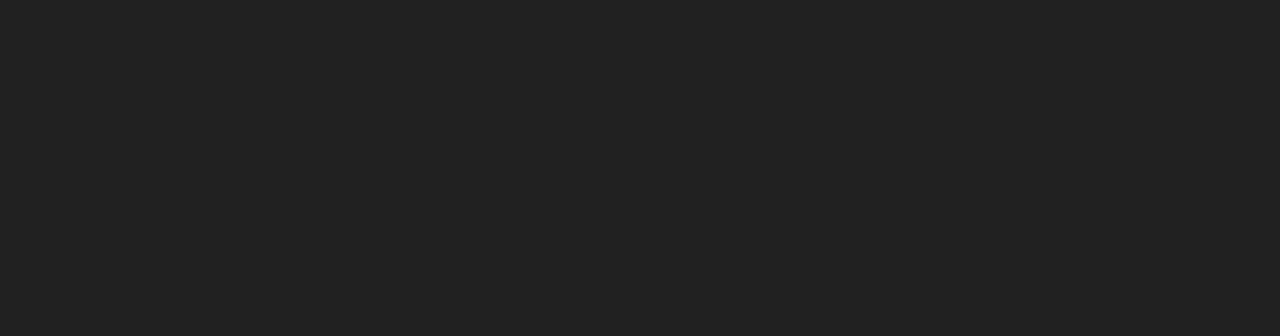
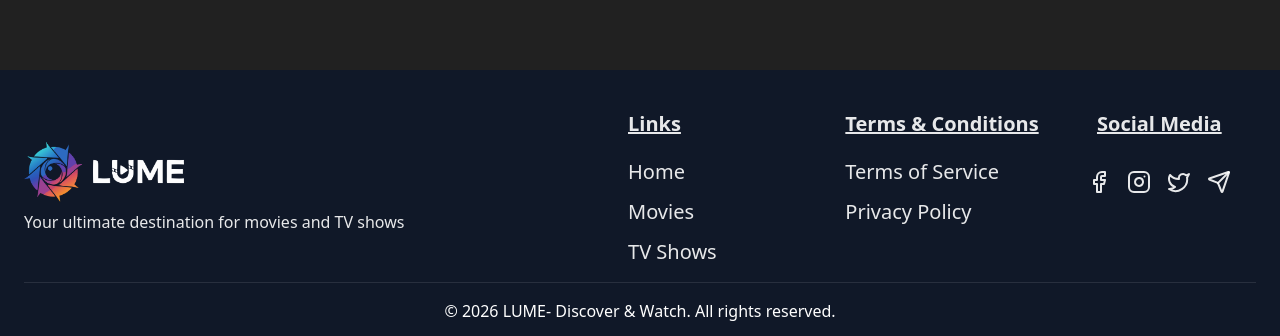
Before and after one commit to neoxsa/LUME-Movie-Str, a React (Vite) app: page / in a window 1280 px wide. Shown: the part 586-922 px from the top of the page. Before the commit the page ends 800 px from the top, so only its background shows below. Built offline with nearby package versions, Linux system fonts and the light colour scheme; no server answers.

Commit message:
Add Footer component

```diff
--- a/src/App.jsx
+++ b/src/App.jsx
@@ -1,14 +1,15 @@
 import React from 'react'
 import NavBar from '#components/NavBar'
 import { Outlet } from 'react-router-dom'
+import Footer from '#components/Footer'
 
 function App() {
   return (
     <>
-    <div>
+
     <NavBar />
     <Outlet />
-    </div>
+    <Footer />
     </>
   )
 }
--- /dev/null
+++ b/src/components/Footer.jsx
@@ -0,0 +1,94 @@
+import React from 'react'
+import logo from '#assets/logo.webp'
+import { NavLink, Link } from 'react-router-dom'
+import { Facebook, Instagram, Twitter, Send } from 'lucide-react'
+
+function Footer() {
+    return (
+        <footer className='flex flex-col items-center justify-between px-6 py-4 bg-gray-900 text-white w-full p-6 mt-12 space-y-6'>
+            {/* All Contents */}
+            <div className='flex flex-col md:flex-row w-full max-w-7xl mx-auto justify-between items-center gap-6 md:gap-0 mt-6 mb-4'>
+
+                {/* Footer content */}
+                <div className='flex flex-col'>
+                    <img className='w-40 h-auto' src={logo} alt="LUME Logo" />
+
+                    <p className='text-white/90 mt-2'>Your ultimate destination for movies and TV shows</p>
+                </div>
+
+                {/* Navigation links */}
+                <div className='grid grid-cols-2 md:grid-cols-3 gap-6'>
+                    {/* Navigation links */}
+                    <ul className='text-xl flex flex-col gap-3'>
+                        <h2 className='text-white/90 font-semibold underline mb-2'>Links</h2>
+                        <li>
+                            <NavLink to='/' className='text-white/90 hover:text-white transition-colors duration-200 block'>
+                                Home
+                            </NavLink>
+                        </li>
+                        <li>
+                            <NavLink to='/movies' className='text-white/90 hover:text-white transition-colors duration-200 block'>
+                                Movies
+                            </NavLink>
+                        </li>
+                        <li>
+                            <NavLink to='/tv-shows' className='text-white/90 hover:text-white transition-colors duration-200 block'>
+                                TV Shows
+                            </NavLink>
+                        </li>
+                    </ul>
+
+                    {/* Term & Conditions links */}
+                    <ul className='text-xl flex flex-col gap-3'>
+                        <h2 className='text-white/90 font-semibold underline mb-2'>Terms & Conditions</h2>
+                        <li>
+                            <NavLink to='/terms' className='text-white/90 hover:text-white transition-colors duration-200 block'>
+                                Terms of Service
+                            </NavLink>
+                        </li>
+                        <li>
+                            <NavLink to='/privacy' className='text-white/90 hover:text-white transition-colors duration-200 block'>
+                                Privacy Policy
+                            </NavLink>
+                        </li>
+                    </ul>
+
+                    {/* Social media icons */}
+                    <div className='text-center'>
+                        <h2 className='text-white/90 font-semibold underline mb-2 text-xl'>Social Media</h2>
+                        <ul className='flex gap-4 justify-center items-center'>
+                            <li>
+                                <Link to="https://www.facebook.com" target="_blank" rel="noopener noreferrer" className='text-white/90 hover:bg-red-500 transition-colors duration-200 p-2 rounded' aria-label="Facebook">
+                                    <Facebook className='w-6 h-6' />
+                                </Link>
+                            </li>
+                            <li>
+                                <Link to="https://www.instagram.com" target="_blank" rel="noopener noreferrer" className='text-white/90 hover:bg-red-500 transition-colors duration-200 p-2 rounded' aria-label="Instagram">
+                                    <Instagram className='w-6 h-6' />
+                                </Link>
+                            </li>
+                            <li>
+                                <Link to="https://www.twitter.com" target="_blank" rel="noopener noreferrer" className='text-white/90 hover:bg-red-500 transition-colors duration-200 p-2 rounded' aria-label="Twitter">
+                                    <Twitter className='w-6 h-6' />
+                                </Link>
+                            </li>
+                            <li>
+                                <Link to="https://www.telegram.org" target="_blank" rel="noopener noreferrer" className='text-white/90 hover:bg-red-500 transition-colors duration-200 p-2 rounded' aria-label="Telegram">
+                                    <Send className='w-6 h-6' />
+                                </Link>
+                            </li>
+                        </ul>
+                    </div>
+                </div>
+
+            </div>
+
+            {/* Copyright */}
+            <div className='text-center w-full px-6 border-t border-white/10 pt-4'>
+                <p>© 2026 LUME- Discover & Watch. All rights reserved.</p>
+            </div>
+        </footer>
+    )
+}
+
+export default Footer
```
